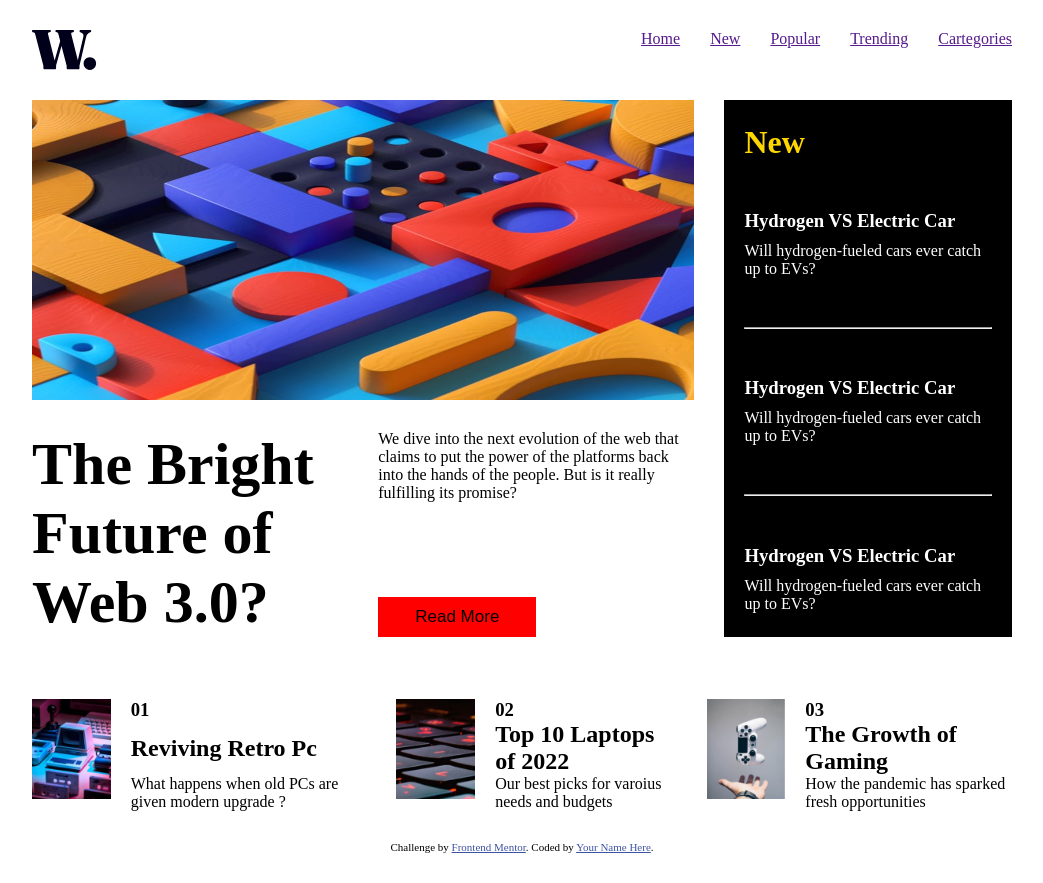
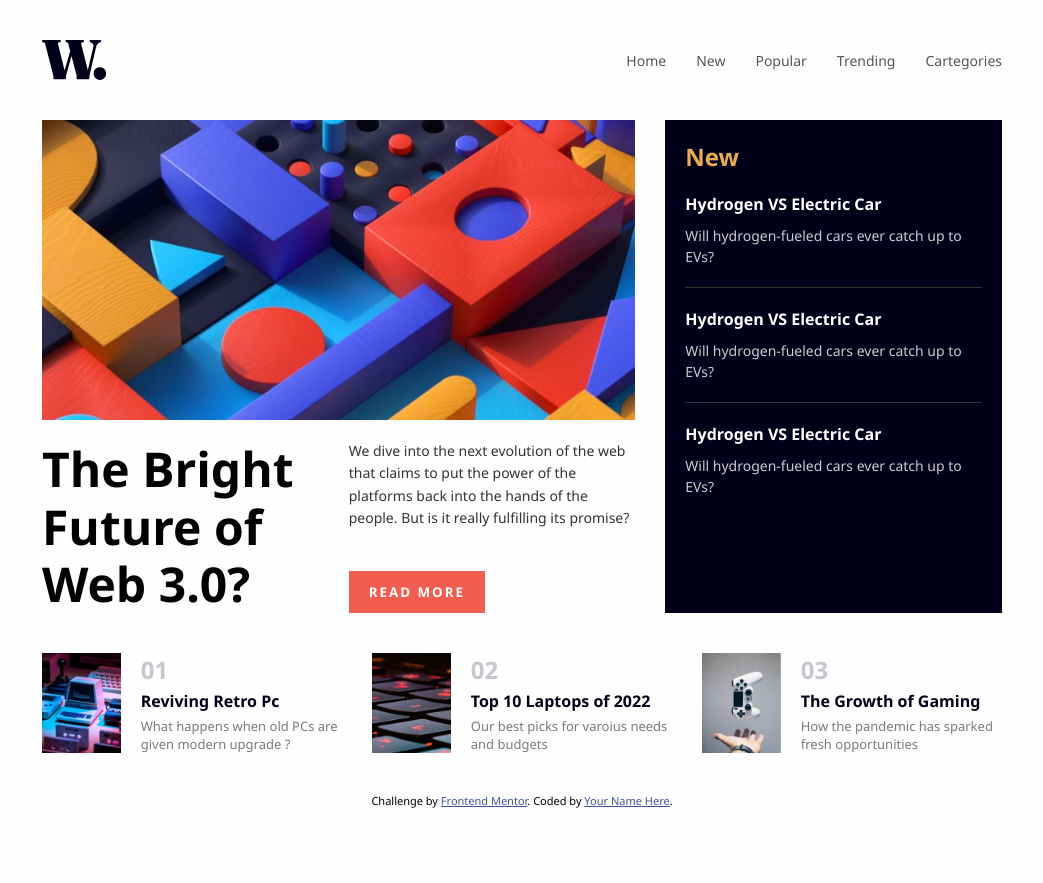
Before and after one commit to CodeWithMaina/news-homepage-main, a plain HTML site: page index.html in a window 1280 px wide. Shown: the whole page, without its empty margins (118-1161 px from the left). After the commit the page ends 848 px from the top, so only its background shows below. Drawn offline with Linux system fonts and the light colour scheme.

Commit message:
Modified the structure

```diff
--- a/styles.css
+++ b/styles.css
@@ -1,113 +1,189 @@
 * {
     margin: 0;
     padding: 0;
+    box-sizing: border-box;
+    font-family: 'Segoe UI', Tahoma, Geneva, Verdana, sans-serif;
   }
-.body {
-    display: flex;
-    align-items: center;
-    justify-content: center;
+
+  body {
+    background-color: #fefefe;
   }
 
   .container {
     display: flex;
     flex-direction: column;
-    padding: 30px 150px;
-    /* height: 100vh; */
+    padding: 40px 120px;
+    gap: 40px;
+    max-width: 1200px;
+    margin: auto;
+  }
+
+
+  .nav {
+    display: flex;
+    justify-content: space-between;
+    align-items: center;
+  }
+
+  .nav-links {
+    display: flex;
     gap: 30px;
   }
 
-.nav {
-    display: flex;
-    flex-direction: row;
-    justify-content: space-between;
-    /* padding: 30px 0; */
+  .nav-links a {
+    text-decoration: none;
+    color: #555;
+    font-size: 14px;
+    font-weight: 500;
   }
-.nav-links {
-    display: flex;
-    gap: 30px;
-    text-decoration: none;
-}
+
+
   .hero {
     display: flex;
     flex-direction: row;
     gap: 30px;
+    flex-wrap: wrap;
   }
+
+  /* LEFT SIDE - WEB3 SECTION */
   .web3-hero {
     display: flex;
     flex-direction: column;
-    gap: 30px;
+    gap: 20px;
+    flex: 2;
   }
+
+  .web3-hero .image {
+    width: 100%;
+    object-fit: cover;
+  }
+
+  /* TITLE AND READ MORE */
   .web3 {
     display: flex;
     flex-direction: row;
+    gap: 20px;
+  }
 
+  .title {
+    flex: 1;
+    font-size: 48px;
+    font-weight: 900;
+    color: #000;
+    line-height: 1.2;
   }
-.title,
+
   .read-more {
     flex: 1;
-}
-.title {
-    display: flex;
-    flex-wrap: wrap;
-    color: #000;
-    font-size: 60px;
-    font-weight: 900;
-    padding-right: 30px;
-}
-.read-more {
     display: flex;
     flex-direction: column;
     justify-content: space-between;
-}
-.read-more p {
-    color: #000;
-}
-.button {
-    background-color: red;
-    padding: 10px 20px;
-    width: 50%;
-    border: none;
-    color: #000;
-    font-size: 17px;
-    font-weight: 400;
+    gap: 20px;
   }
 
+  .read-more p {
+    font-size: 14px;
+    color: #333;
+    line-height: 1.6;
+  }
+
+  .button {
+    background-color: #f15e50;
+    color: white;
+    border: none;
+    padding: 12px 20px;
+    width: fit-content;
+    text-transform: uppercase;
+    font-weight: bold;
+    letter-spacing: 2px;
+    cursor: pointer;
+  }
+
+  /* RIGHT SIDE - NEWS */
   .news {
+    flex: 1;
+    background-color: #00001a;
+    color: white;
+    padding: 20px;
     display: flex;
     flex-direction: column;
-    background-color: #000;
-    padding: 0 20px 0 20px;
-    justify-content: space-around;
-    width: 70%;
+    gap: 20px;
   }
+
   .new-title {
-    color: gold;
+    color: #e9ab53;
+    font-size: 24px;
+    font-weight: 700;
   }
+
   .single-news {
     display: flex;
     flex-direction: column;
     gap: 10px;
-
-}
-.news-title {
-    color: #FFF;
-}
-.news-description {
-    color: #FFF;
   }
 
+  .news-title {
+    color: #fff;
+    font-size: 16px;
+    font-weight: 700;
+    cursor: pointer;
+  }
+
+  .news-title:hover {
+    color: #e9ab53;
+  }
+
+  .news-description {
+    font-size: 14px;
+    color: #ccc;
+    line-height: 1.5;
+  }
+
+  .hr-line {
+    border: 0;
+    border-top: 1px solid #333;
+  }
+
+  /* FEATURED NEWS */
   .featured-news-container {
     display: flex;
     flex-direction: row;
-    margin-top: 2rem;
     gap: 30px;
+    flex-wrap: wrap;
   }
+
   .featured-news {
     display: flex;
     gap: 20px;
+    flex: 1;
+    min-width: 250px;
   }
+
+  .featured-news img {
+    width: 100px;
+    height: 100px;
+    object-fit: cover;
+  }
+
   .description {
     display: flex;
     flex-direction: column;
     justify-content: space-between;
   }
+
+  .description h3 {
+    font-size: 24px;
+    color: #c5c6ce;
+    font-weight: 700;
+  }
+
+  .description h2 {
+    font-size: 16px;
+    font-weight: 800;
+    color: #00001a;
+  }
+
+  .description p {
+    font-size: 13px;
+    color: #7a7a7a;
+  }
```
Lines whose indentation alone changed are shown as unchanged.
